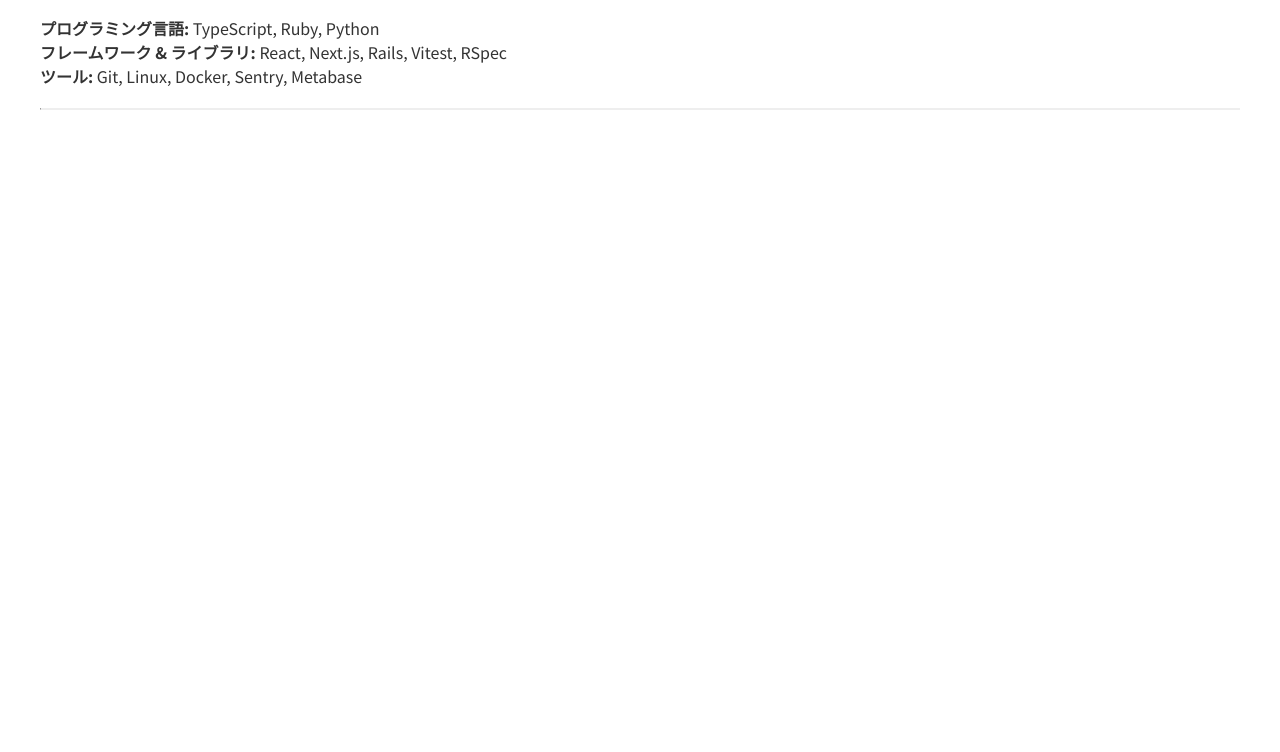
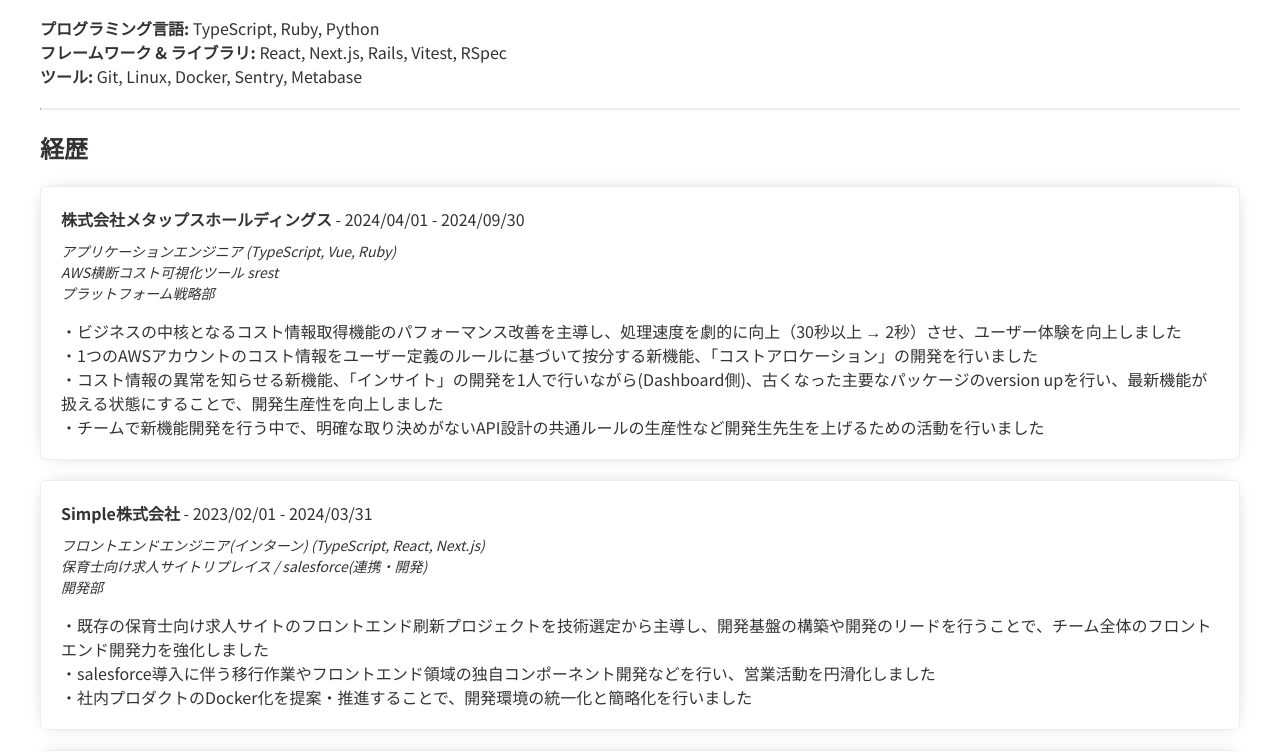
Before and after one commit to kandalog/takaaki-kanda, a React (Vite) app: page / in a window 1280 px wide. Shown: the part 320-1072 px from the top of the page. Before the commit the page ends 800 px from the top, so only its background shows below. Built offline with nearby package versions, Linux system fonts and the light colour scheme.

Commit message:
feat: HOMEページにComponent配置

```diff
--- a/src/App.tsx
+++ b/src/App.tsx
@@ -2,15 +2,17 @@
 import MainContainer from "./components/common/MainContainer";
 
 import AboutSection from "./components/presentation/home/AboutSection";
+import { CareerSection } from "./components/presentation/home/CareerSection";
 import SkillSection from "./components/presentation/home/SkillSection";
 
 function App() {
   return (
     <>
       <Header />
-      <MainContainer>
+      <MainContainer className="home">
         <AboutSection />
         <SkillSection />
+        <CareerSection />
       </MainContainer>
     </>
   );
--- a/src/components/common/MainContainer.tsx
+++ b/src/components/common/MainContainer.tsx
@@ -1,5 +1,11 @@
-function MainContainer({ children }: { children: React.ReactNode }) {
-  return <div className="main-container">{children}</div>;
+function MainContainer({
+  children,
+  className,
+}: {
+  children: React.ReactNode;
+  className: string;
+}) {
+  return <div className={`main-container ${className}`}>{children}</div>;
 }
 
 export default MainContainer;
--- a/src/components/presentation/home/AboutSection.tsx
+++ b/src/components/presentation/home/AboutSection.tsx
@@ -3,7 +3,7 @@
 function AboutSection() {
   return (
     <Section divider title="私について">
-      私のプログラミングの旅は、幼い頃PCでたくさん遊んでいる私を見て、家族がエンジニアに向いているかも教えてくれた時から始まります。3年生の時に進路を考えた際、その時の記憶がよみがえり、エンジニアとしての道を目指すことにしました。大学を休学してプログラミングを学び、データエンジニアリングや、フロントエンドエンジニアとして、複数の企業でのインターンを経て今に至ります。現在はフロントエンド・バックエンド両方の領域で新規機能開発を担当しています。
+      私とプログラミングの出会いは、幼い頃PCでたくさん遊んでいる私を見て、家族がエンジニアに向いているかも教えてくれた時から始まります。大学3年の時に進路を考えた際、その時の記憶がよみがえり、エンジニアとしての道を目指すことにしました。大学を休学してプログラミングを学び、データエンジニアリングや、フロントエンドエンジニアとして、複数の企業でのインターンを経て今に至ります。現在はフロントエンド・バックエンド両方の領域で新規機能開発を担当しています。
     </Section>
   );
 }
--- /dev/null
+++ b/src/components/presentation/home/CareerSection.tsx
@@ -0,0 +1,14 @@
+import Section from "../../common/Section";
+import { ItandiCareerCard } from "./career/ItandiCareerCard";
+import { MetapsCareerCard } from "./career/MetapsCareerCard";
+import { SimpleCareerCard } from "./career/SimpleCareerCard";
+
+export function CareerSection() {
+  return (
+    <Section title="経歴">
+      <MetapsCareerCard />
+      <SimpleCareerCard />
+      <ItandiCareerCard />
+    </Section>
+  );
+}
--- /dev/null
+++ b/src/components/presentation/home/career/ItandiCareerCard.tsx
@@ -0,0 +1,19 @@
+import { CareerCard } from "../../../common/CareerCard";
+
+export function ItandiCareerCard() {
+  return (
+    <CareerCard
+      title="イタンジ株式会社"
+      duration="2022/05/01 - 2023/02/28"
+      positions={[
+        "データエンジニア(インターン) (Python, Scrapy, JavaScript)",
+        "データ整形/クローラー作成",
+        "データ基盤チーム",
+      ]}
+      achievements={[
+        "不動産サイトをクローリングするためのクローラー作成を行いました",
+        "社内ツール自動化プロジェクトにおけるテストを実装することで、システムの信頼性を確保しました",
+      ]}
+    />
+  );
+}
--- /dev/null
+++ b/src/components/presentation/home/career/MetapsCareerCard.tsx
@@ -0,0 +1,21 @@
+import { CareerCard } from "../../../common/CareerCard";
+
+export function MetapsCareerCard() {
+  return (
+    <CareerCard
+      title="株式会社メタップスホールディングス"
+      duration="2024/04/01 - 2024/09/30"
+      positions={[
+        "アプリケーションエンジニア (TypeScript, Vue, Ruby)",
+        "AWS横断コスト可視化ツール srest",
+        "プラットフォーム戦略部",
+      ]}
+      achievements={[
+        "ビジネスの中核となるコスト情報取得機能のパフォーマンス改善を主導し、処理速度を劇的に向上（30秒以上 → 2秒）させ、ユーザー体験を向上しました",
+        "1つのAWSアカウントのコスト情報をユーザー定義のルールに基づいて按分する新機能、「コストアロケーション」の開発を行いました",
+        "コスト情報の異常を知らせる新機能、「インサイト」の開発を1人で行いながら(Dashboard側)、古くなった主要なパッケージのversion upを行い、最新機能が扱える状態にすることで、開発生産性を向上しました",
+        "チームで新機能開発を行う中で、明確な取り決めがないAPI設計の共通ルールの生産性など開発生先生を上げるための活動を行いました",
+      ]}
+    />
+  );
+}
--- /dev/null
+++ b/src/components/presentation/home/career/SimpleCareerCard.tsx
@@ -0,0 +1,20 @@
+import { CareerCard } from "../../../common/CareerCard";
+
+export function SimpleCareerCard() {
+  return (
+    <CareerCard
+      title="Simple株式会社"
+      duration="2023/02/01 - 2024/03/31"
+      positions={[
+        "フロントエンドエンジニア(インターン) (TypeScript, React, Next.js)",
+        "保育士向け求人サイトリプレイス / salesforce(連携・開発)",
+        "開発部",
+      ]}
+      achievements={[
+        "既存の保育士向け求人サイトのフロントエンド刷新プロジェクトを技術選定から主導し、開発基盤の構築や開発のリードを行うことで、チーム全体のフロントエンド開発力を強化しました",
+        "salesforce導入に伴う移行作業やフロントエンド領域の独自コンポーネント開発などを行い、営業活動を円滑化しました",
+        "社内プロダクトのDocker化を提案・推進することで、開発環境の統一化と簡略化を行いました",
+      ]}
+    />
+  );
+}
--- a/src/styles/pages/home.scss
+++ b/src/styles/pages/home.scss
@@ -0,0 +1,7 @@
+.home {
+  .card {
+    &:not(:first-child) {
+      margin-top: 20px;
+    }
+  }
+}
```
